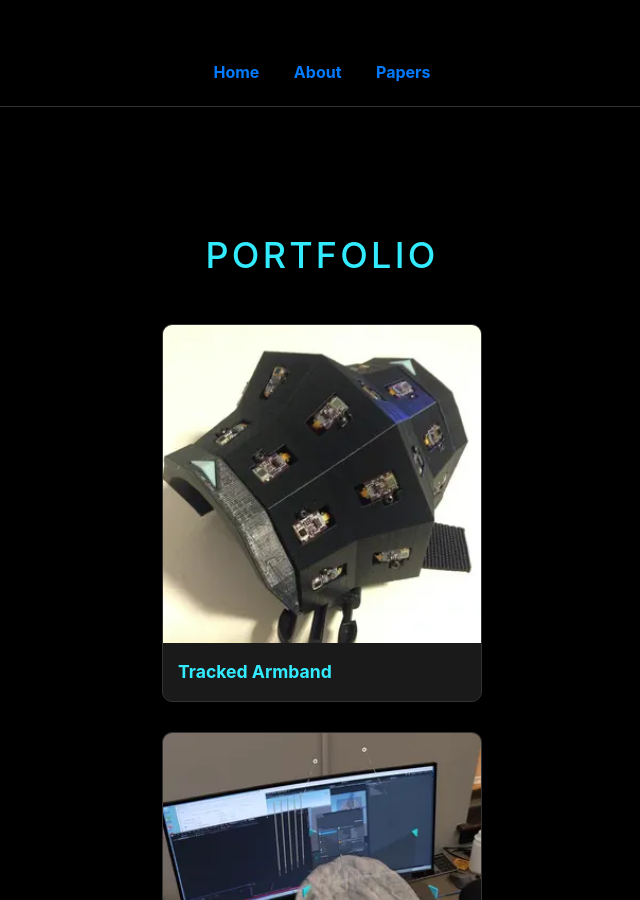
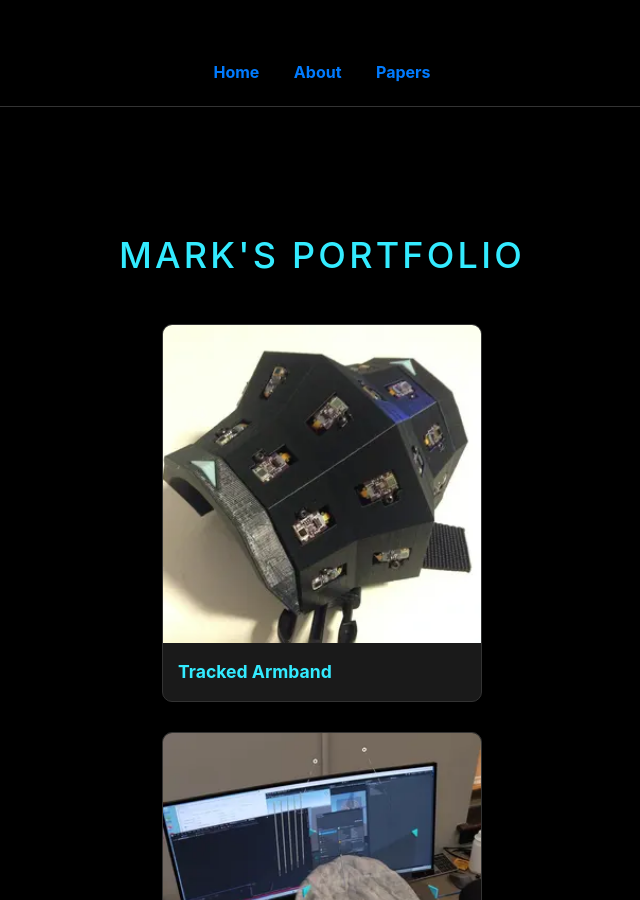
Before and after one commit to tenorvis/portfolio, a Jekyll site: the page built from index.html, in a window 1280 px wide and 900 px high. Shown: the whole window, without its empty margins (318-958 px from the left). Built offline with Jekyll 4.4.1, drawn with Linux system fonts in a browser that asks for light colours.

Commit message:
Portfolio index name

```diff
--- a/index.html
+++ b/index.html
@@ -4,7 +4,7 @@ title: "Home"
 ---
 
 <div class="container">
-	<h2 class="portfolio-label">Portfolio</h2>
+	<h2 class="portfolio-label">Mark's Portfolio</h2>
   <div class="gallery">
     {% for project in site.projects %}
       <div class="thumb-card">
```
